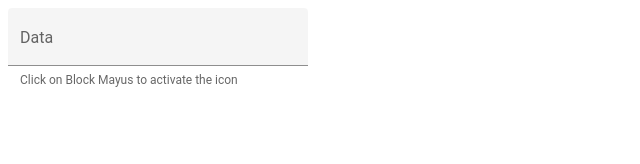
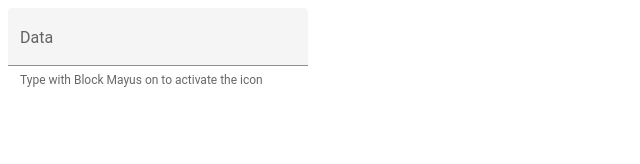
Before and after one commit to jvanheerdenn/angular-block-mayus-example, an Angular app: page / in a window 1280 px wide. Shown: the top 164 px of the page, without its empty margins (0-640 px from the left). Built offline with nearby package versions, Linux system fonts and the light colour scheme.

Commit message:
1 file modified

```diff
--- a/src/app/app.component.html
+++ b/src/app/app.component.html
@@ -4,5 +4,5 @@
   <button *ngIf="showUppercase" matSuffix mat-icon-button aria-label="Clear">
     <mat-icon>keyboard_double_arrow_up</mat-icon>
   </button>
-  <mat-hint>Click on Block Mayus to activate the icon</mat-hint>
+  <mat-hint>Type with Block Mayus on to activate the icon</mat-hint>
 </mat-form-field>
```
